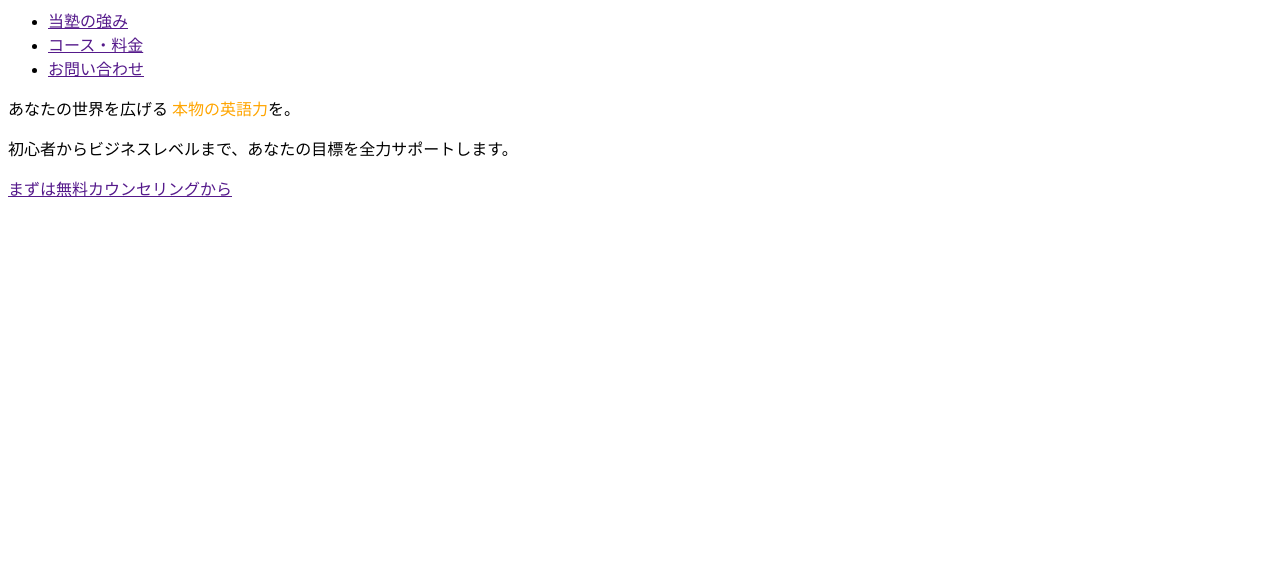
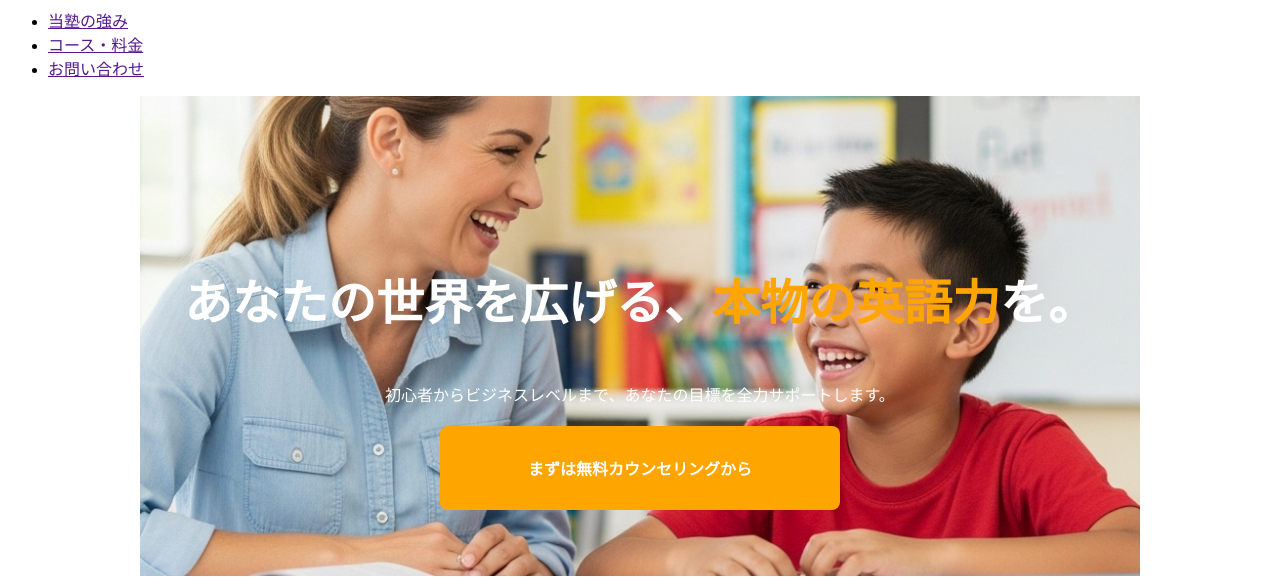
Before and after one commit to rune337/0806Practice, a plain HTML site: page index.html in a window 1280 px wide. Shown: the part 224-808 px from the top of the page. Drawn offline with Linux system fonts and the light colour scheme.

Commit message:
クラス識別の追加と内余白paddingの含み計算に変更

```diff
--- a/css/style.css
+++ b/css/style.css
@@ -1,4 +1,67 @@
-span{
+span {
     color: orange;
 
 }
+
+section {
+    /* background-color: yellow; */
+    background-image: url("../images/main-visual.png");
+    background-repeat: no-repeat;
+    background-size: cover;
+
+    /* ポジションが　左右　上下 */
+    background-position: center center;
+    /* 高さ */
+    height: 480px;
+    /* 幅 */
+    width: 100%;
+    padding-top: 120px;
+    /* 余白計算を含み計算にする */
+    box-sizing: border-box;
+}
+
+.wrapper {
+    /* 最大でも1000pxまで */
+    max-width: 1000px;
+    margin: 0 auto;
+}
+
+
+p {
+    color: white;
+    text-align: center;
+}
+
+.main-catch{
+    font-size:48px;
+    font-weight: bold;
+}
+
+.cta-button {
+    color: white;
+    /* 背景色をオレンジ */
+    background-color: orange;
+    /* 下線をなくす */
+    text-decoration: none;
+    /* 太字 */
+
+    font-weight: bold;
+    /* 内側の余白 */
+    padding: 3% 5%; /*上下　左右*/
+    /* 角の丸み 左上　右上　右下　左下*/
+    border-radius: 8px;
+
+    /* 性格をpやdivと同じに捻じ曲げる */
+    display: block; /*もともとはinline aはデフォルトでインラインなのでマージン、テキストアライン効かない これは隠れプロパティ　これをblockにする。divやpは隠れプロパティブロック*/
+
+    text-align: center;
+    width: 30%;
+    /* 外側の余白 */
+    /* margin-top: 20px; */
+    /* margin-right: auto; */
+    /* margin-left: auto; */
+    margin:20px auto 0;
+
+
+
+}
--- a/index.html
+++ b/index.html
@@ -32,15 +32,13 @@
 
     <main>
         <!-- 最大幅を決めるdiv -->
-        <div>
+        <div class="wrapper">
             <!-- メインビジュアル -->
             <section>
                 <!-- <img src="images/main-visual.png" alt="メインビジュアル"> -->
-                <p>あなたの世界を広げる
-                    <span>本物の英語力</span>を。
-                </p>
+                <p class="main-catch">あなたの世界を広げる、<span>本物の英語力</span>を。</p>
                 <p>初心者からビジネスレベルまで、あなたの目標を全力サポートします。</p>
-                <a href="">まずは無料カウンセリングから</a></p>
+                <a class ="cta-button" href="">まずは無料カウンセリングから</a></p>
             </section>
         </div>
     </main>
```
